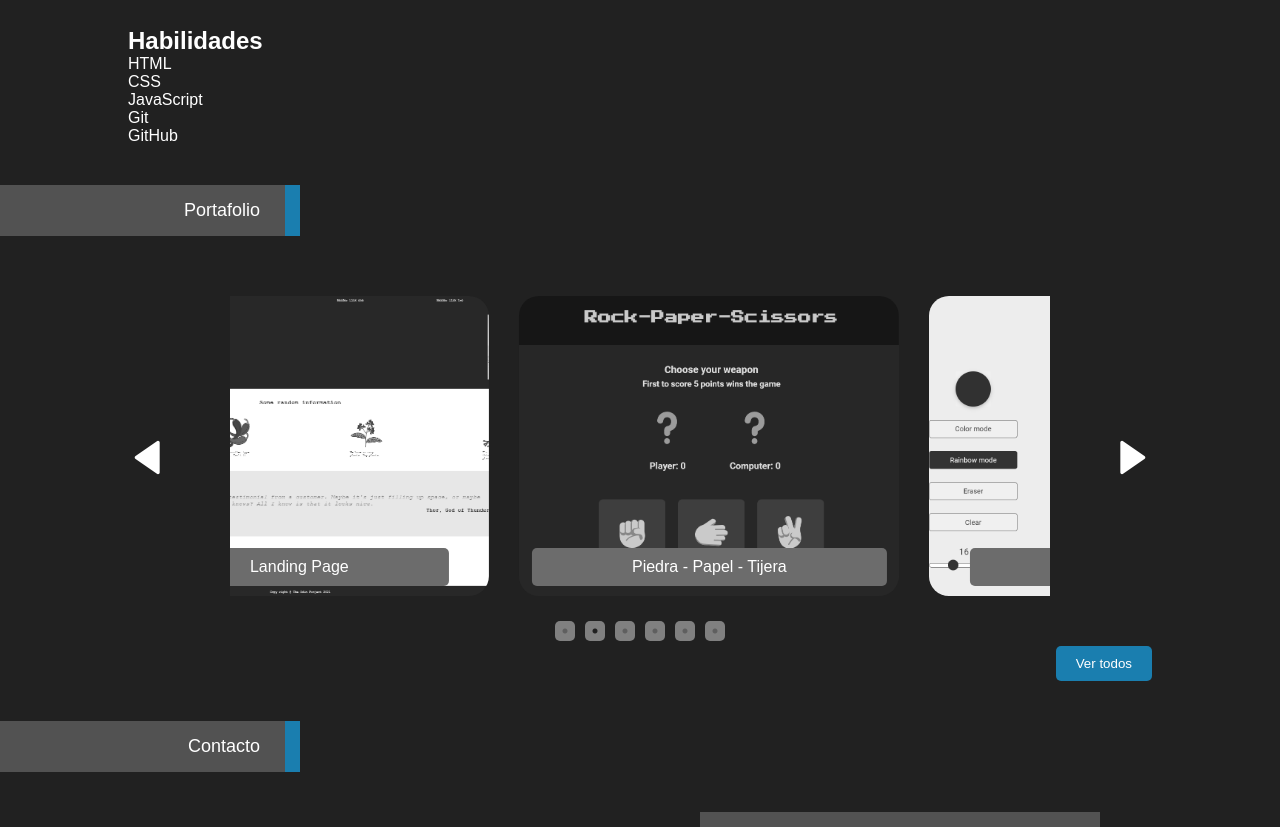
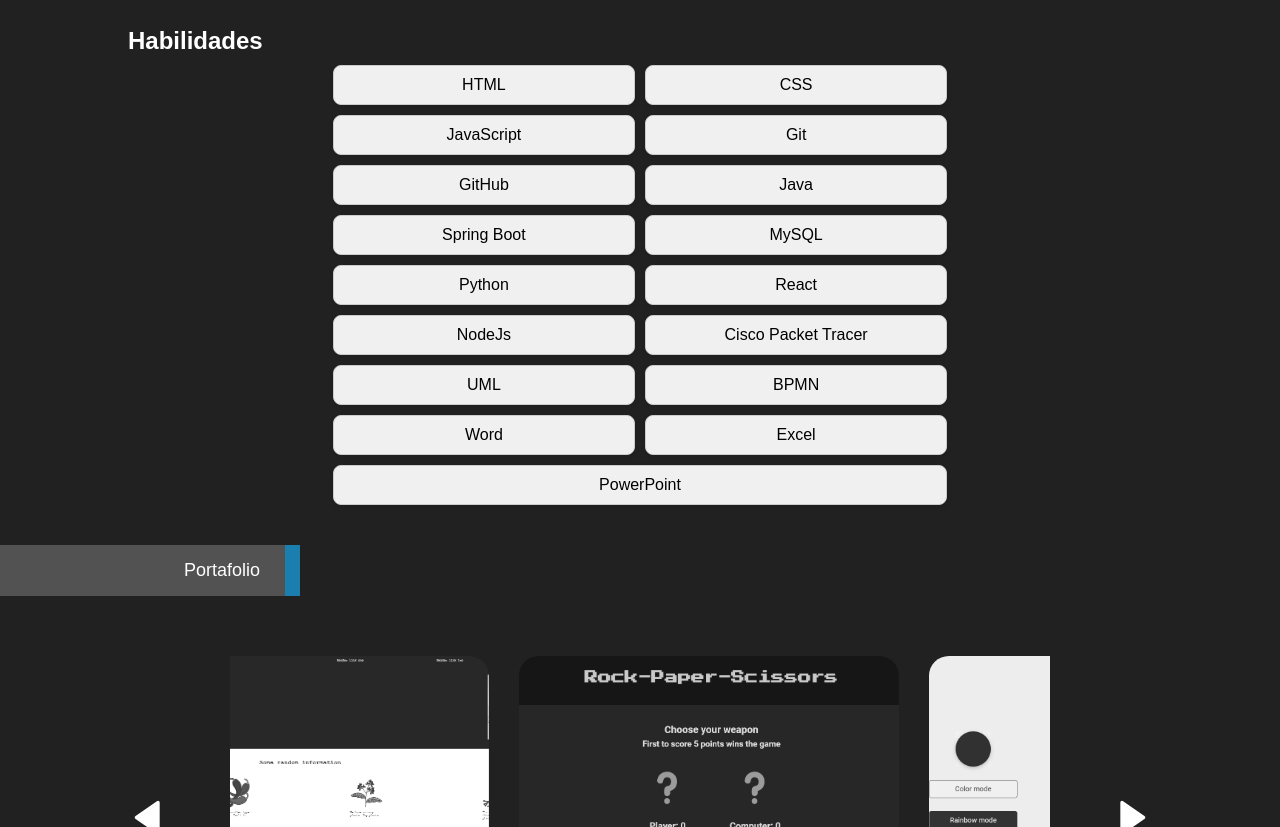
Before and after one commit to TomiGimenez/tomigimenez.github.io, a plain HTML site: page index.html in a window 1280 px wide. Shown: the part 938-1765 px from the top of the page. Drawn offline with nearby package versions, Linux system fonts and the light colour scheme; grey boxes are pictures that could not be loaded.

Commit message:
Diseño habilidades

```diff
--- a/cs/styles.css
+++ b/cs/styles.css
@@ -151,8 +151,39 @@ body {
 }
 
 /* Habilidades */
-/* VER COMO HACER PARA QUE QUEDEN COMO TARJETAS CON CADA HABILIDAD */
+.contenido-habilidades h2 {
+    margin-bottom: 10px;
+}
 
+.tarjetas-habilidades {
+    display: flex;
+    flex-wrap: wrap;
+    gap: 10px;
+    width: 60%;
+    margin: 0 auto;
+}
+
+.tarjeta-habilidad {
+    display: flex;
+    justify-content: center;
+    align-items: center;
+    min-width: 200px;
+    color: black;
+    background-color: #f0f0f0;
+    border: 1px solid #ccc;
+    border-radius: 8px;
+    padding: 10px 20px;
+    text-align: center;
+    flex: 1 0 100px; /* Flex-grow: 1, flex-shrink: 0, flex-basis: 100px */
+    box-shadow: 0 2px 5px rgba(0, 0, 0, 0.1);
+    transition: transform 0.2s;
+
+}
+
+.tarjeta-habilidad:hover {
+    transform: translateY(-5px);
+    box-shadow: 0 4px 10px rgba(0, 0, 0, 0.2);
+}
 /* --------- Portfolio --------- */
 .contenido-portfolio {
     display: flex;
--- a/index.html
+++ b/index.html
@@ -75,12 +75,24 @@
         </div>
         <div class="contenido-habilidades">
             <h2>Habilidades</h2>
-            <div class="text-habilidades">
-                <p>HTML</p>
-                <p>CSS</p>
-                <p>JavaScript</p>
-                <p>Git</p>
-                <p>GitHub</p>
+            <div class="tarjetas-habilidades">
+                <div class="tarjeta-habilidad">HTML</div>
+                <div class="tarjeta-habilidad">CSS</div>
+                <div class="tarjeta-habilidad">JavaScript</div>
+                <div class="tarjeta-habilidad">Git</div>
+                <div class="tarjeta-habilidad">GitHub</div>
+                <div class="tarjeta-habilidad">Java</div>
+                <div class="tarjeta-habilidad">Spring Boot</div>
+                <div class="tarjeta-habilidad">MySQL</div>
+                <div class="tarjeta-habilidad">Python</div>
+                <div class="tarjeta-habilidad">React</div>
+                <div class="tarjeta-habilidad">NodeJs</div>
+                <div class="tarjeta-habilidad">Cisco Packet Tracer</div>
+                <div class="tarjeta-habilidad">UML</div>
+                <div class="tarjeta-habilidad">BPMN</div>
+                <div class="tarjeta-habilidad">Word</div>
+                <div class="tarjeta-habilidad">Excel</div>
+                <div class="tarjeta-habilidad">PowerPoint</div>
             </div>
         </div>
     </section>
```
